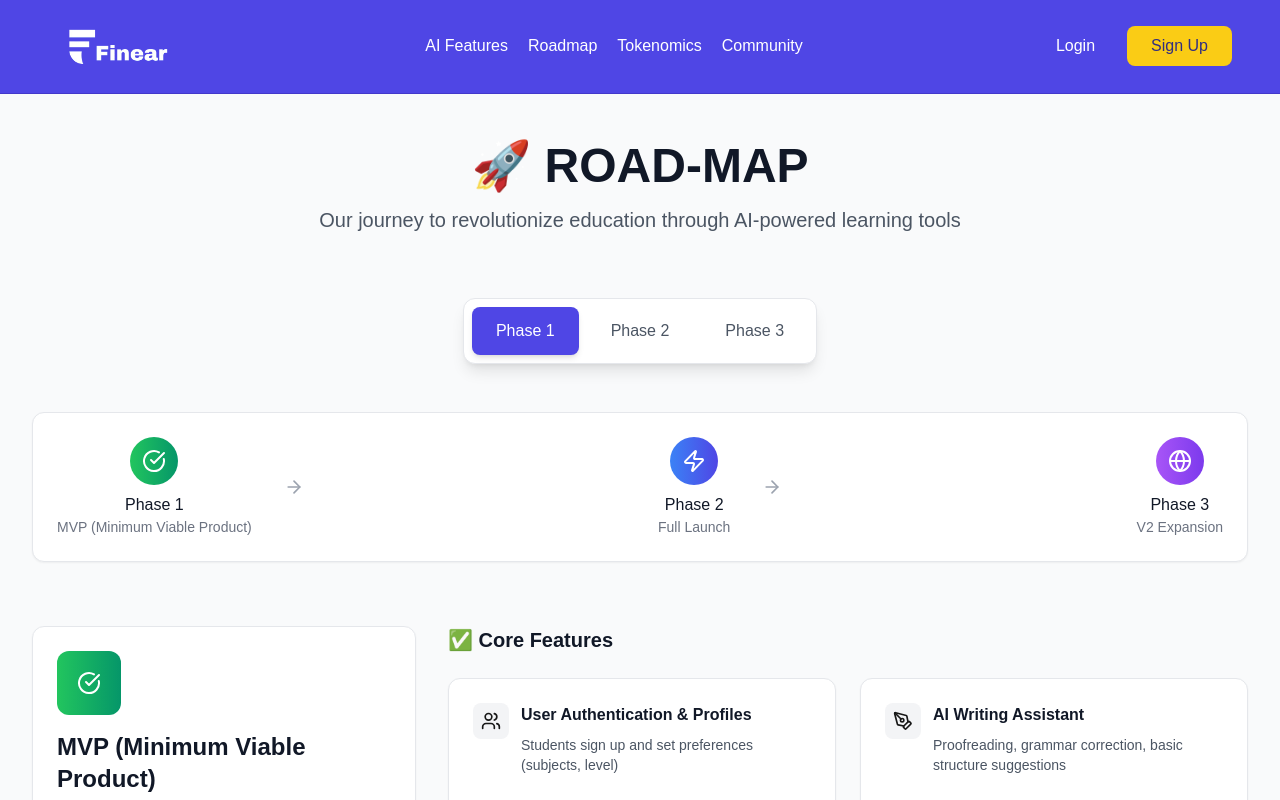
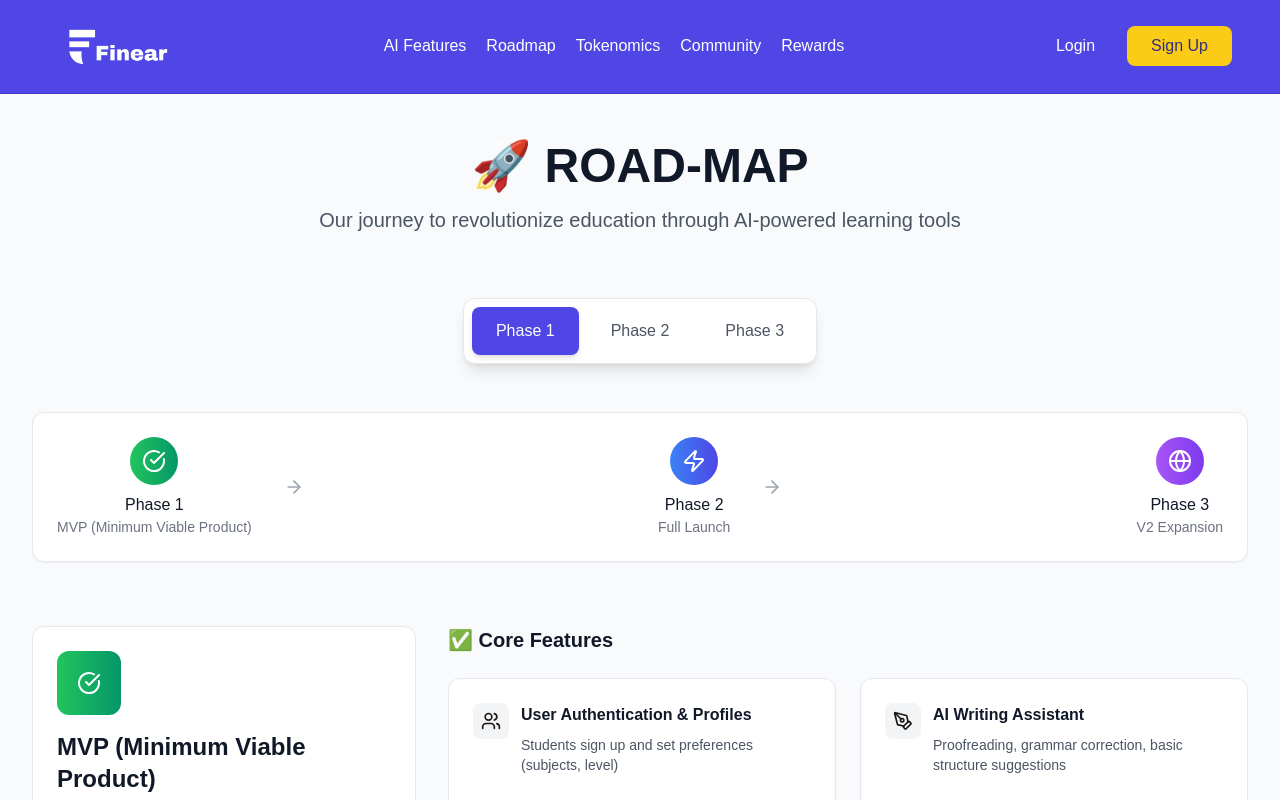
Before and after one commit to MbiatkeEdet/EducationPluss, a Next.js app in the folder frontend/: page /roadmap in a window 1280 px wide. Shown: the top 800 px of the page. Built offline with nearby package versions, Linux system fonts and the light colour scheme.

Commit message:
updated pages

```diff
--- a/frontend/src/app/community/page.js
+++ b/frontend/src/app/community/page.js
@@ -9,6 +9,7 @@ import {
   Crown,
   Flame
 } from 'lucide-react';
+import Link from 'next/link';
 
 export default function CommunityPage() {
   const [leaderboard, setLeaderboard] = useState([]);
@@ -171,12 +172,14 @@ export default function CommunityPage() {
             <p className="text-indigo-100 mb-6 max-w-2xl mx-auto">
               Start learning, complete tasks, and climb the leaderboard. Every study session counts!
             </p>
+            <Link href="/signup">
               <button
                 onClick={() => window.location.href = '/dashboard'}
                 className="bg-white text-indigo-600 font-semibold px-8 py-3 rounded-lg hover:bg-gray-50 transition-colors"
               >
                 Start Learning
               </button>
+            </Link>
           </div>
         </div>
       </div>
--- a/frontend/src/app/roadmap/page.js
+++ b/frontend/src/app/roadmap/page.js
@@ -9,8 +9,8 @@ import { CheckCircle, Users, PenTool, Brain, Calendar, Zap, Settings, FileText,
 const navItems = [
   { text: "AI Features", href: "/signup" },
   { text: "Roadmap", href: "/roadmap" },
-  { text: "Rewards", href: "/rewards" },
-  { text: "Community", href: "/community" }
+  { text: "Community", href: "/community" },
+  { text: "Rewards", href: "/rewards" }
 ];
 
 export default function RoadmapPage() {
--- a/frontend/src/app/tokenomics/page.js
+++ b/frontend/src/app/tokenomics/page.js
@@ -10,7 +10,8 @@ const navItems = [
   { text: "AI Features", href: "/signup" },
   { text: "Roadmap", href: "/roadmap" },
   { text: "Tokenomics", href: "/tokenomics" },
-  { text: "Community", href: "/community" }
+  { text: "Community", href: "/community" },
+  { text: "Rewards", href: "/rewards" }
 ];
 
 export default function Tokenomics() {
--- a/frontend/src/components/Navbar.jsx
+++ b/frontend/src/components/Navbar.jsx
@@ -17,7 +17,8 @@ export default function Navbar() {
     { text: "AI Features", href: "/signup" },
     { text: "Roadmap", href: "/roadmap" },
     { text: "Tokenomics", href: "/tokenomics" },
-    { text: "Community", href: "/community" }
+    { text: "Community", href: "/community" },
+    { text: "Rewards", href: "/rewards" }
   ];
 
   // Check authentication status
```
Lines whose indentation alone changed are shown as unchanged.
